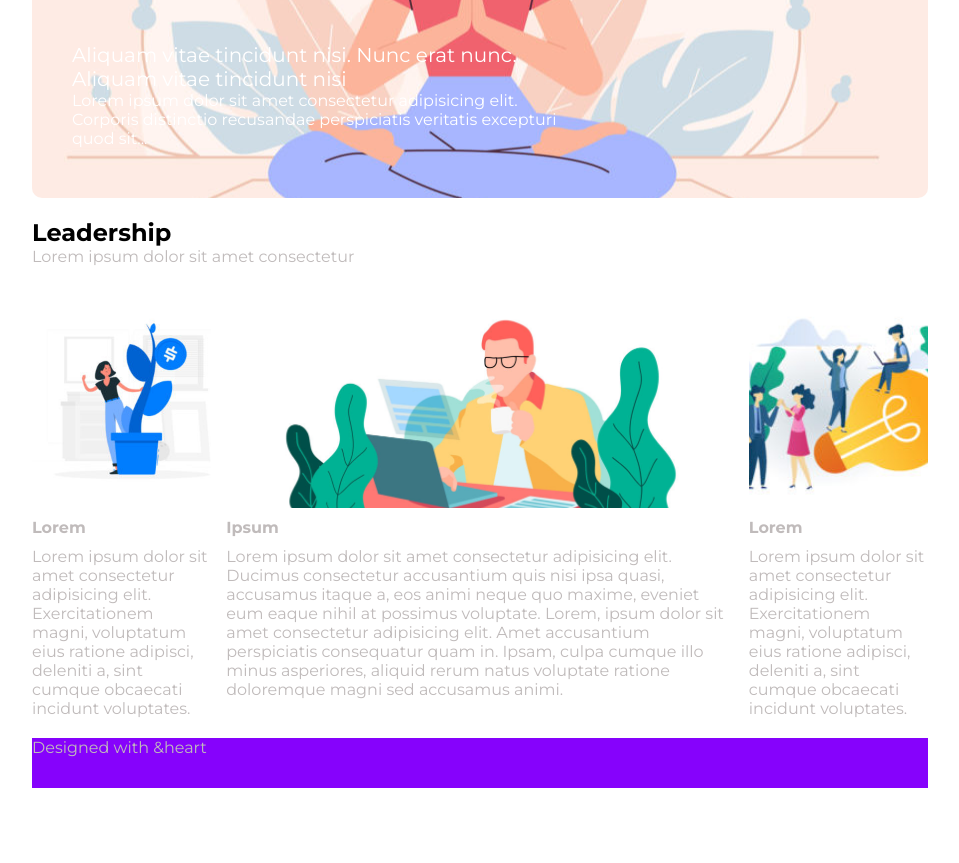
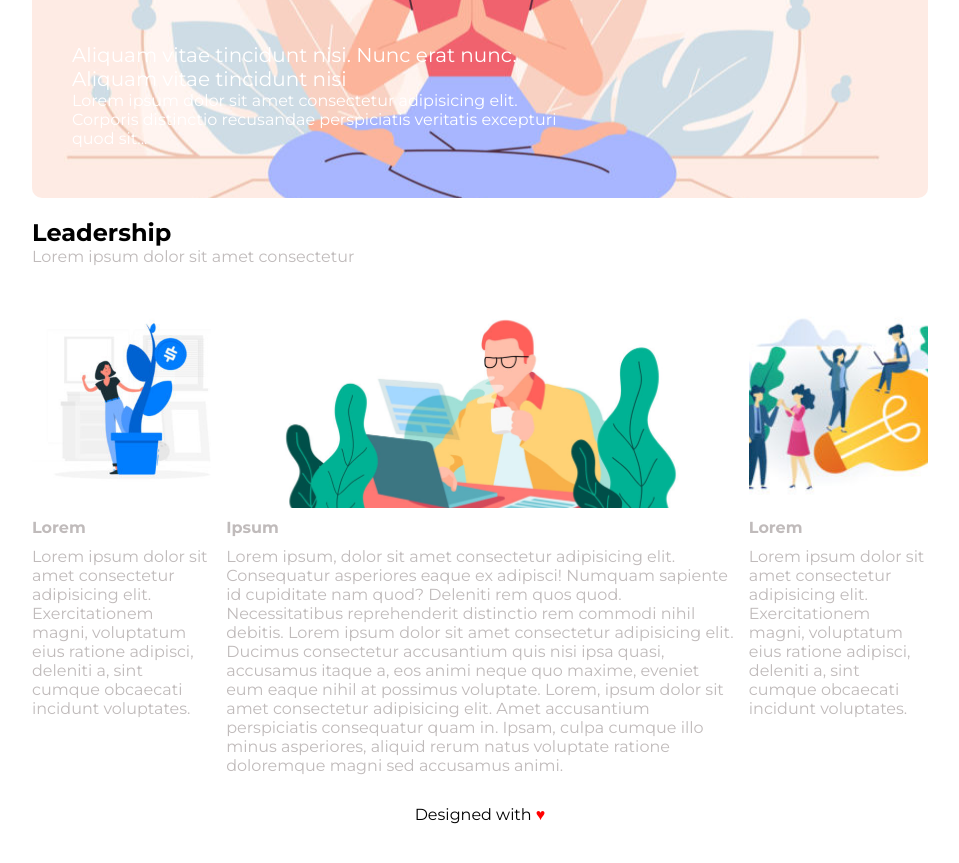
Before and after one commit to EmanuelaMocci/htmlcss-wp, a plain HTML site: page index.html in a window 1280 px wide. Shown: the part 394-1257 px from the top of the page, without its empty margins (160-1119 px from the left). Before the commit the page ends 1192 px from the top, so only its background shows below. Drawn offline with Linux system fonts and the light colour scheme.

Commit message:
Aggiunta footer

```diff
--- a/css/style.css
+++ b/css/style.css
@@ -102,20 +102,30 @@ h4{
 }
 .colonna-laterale{
     width: 20%;
-    height: 400px;
     float:left;
 }
 
-/* modificare con padding per il margine sopra e sotto */
 .colonna-centrale{
     float: left;
     width: calc(60% - 30px);
-    height: 400px;;
     margin: 20px 15px;
 }
+/* .overlay{
+    position: absolute;
+    top: 0;
+    bottom: 0;
+    left: 0;
+    right: 0;
+    background-color: 0, 0, 0, 0.2;
+} */
+
 /* Footer */
-.viola{
+.credits{
     height: 50px;
-    background-color: #8602FC;
+    text-align: center;
     margin: 10px 0;
+    color: black;
 }
+.credits>span{
+    color: red;
+}
--- a/index.html
+++ b/index.html
@@ -56,14 +56,16 @@
                         <div>Lorem ipsum dolor sit amet consectetur</div>
                     </div>
                     <div class="colonna-laterale">
-                        <div class="immagine-main sinistra"></div>
+                        <div class="immagine-main sinistra">
+                            <div class="overlay"></div>
+                        </div>
                         <h4>Lorem</h4>
                         <p>Lorem ipsum dolor sit amet consectetur adipisicing elit. Exercitationem magni, voluptatum eius ratione adipisci, deleniti a, sint cumque obcaecati incidunt voluptates.</p>
                     </div>
                     <div class="colonna-centrale">
                         <div class="immagine-main centrale"></div>
                         <h4>Ipsum</h4>
-                        <p>Lorem ipsum dolor sit amet consectetur adipisicing elit. Ducimus consectetur accusantium quis nisi ipsa quasi, accusamus itaque a, eos animi neque quo maxime, eveniet eum eaque nihil at possimus voluptate. Lorem, ipsum dolor sit amet consectetur adipisicing elit. Amet accusantium perspiciatis consequatur quam in. Ipsam, culpa cumque illo minus asperiores, aliquid rerum natus voluptate ratione doloremque magni sed accusamus animi.</p>
+                        <p>Lorem ipsum, dolor sit amet consectetur adipisicing elit. Consequatur asperiores eaque ex adipisci! Numquam sapiente id cupiditate nam quod? Deleniti rem quos quod. Necessitatibus reprehenderit distinctio rem commodi nihil debitis. Lorem ipsum dolor sit amet consectetur adipisicing elit. Ducimus consectetur accusantium quis nisi ipsa quasi, accusamus itaque a, eos animi neque quo maxime, eveniet eum eaque nihil at possimus voluptate. Lorem, ipsum dolor sit amet consectetur adipisicing elit. Amet accusantium perspiciatis consequatur quam in. Ipsam, culpa cumque illo minus asperiores, aliquid rerum natus voluptate ratione doloremque magni sed accusamus animi.</p>
                     </div>
                     <div class="colonna-laterale">
                         <div class="immagine-main destra"></div>
@@ -78,8 +80,8 @@
 
         <!-- Footer -->
         <footer>
-            <div class="viola">
-                Designed with <span>&heart</span>
+            <div class="credits">
+                Designed with <span>&#9829;</span>
             </div>
         </footer>
         <!-- /Footer -->
```
